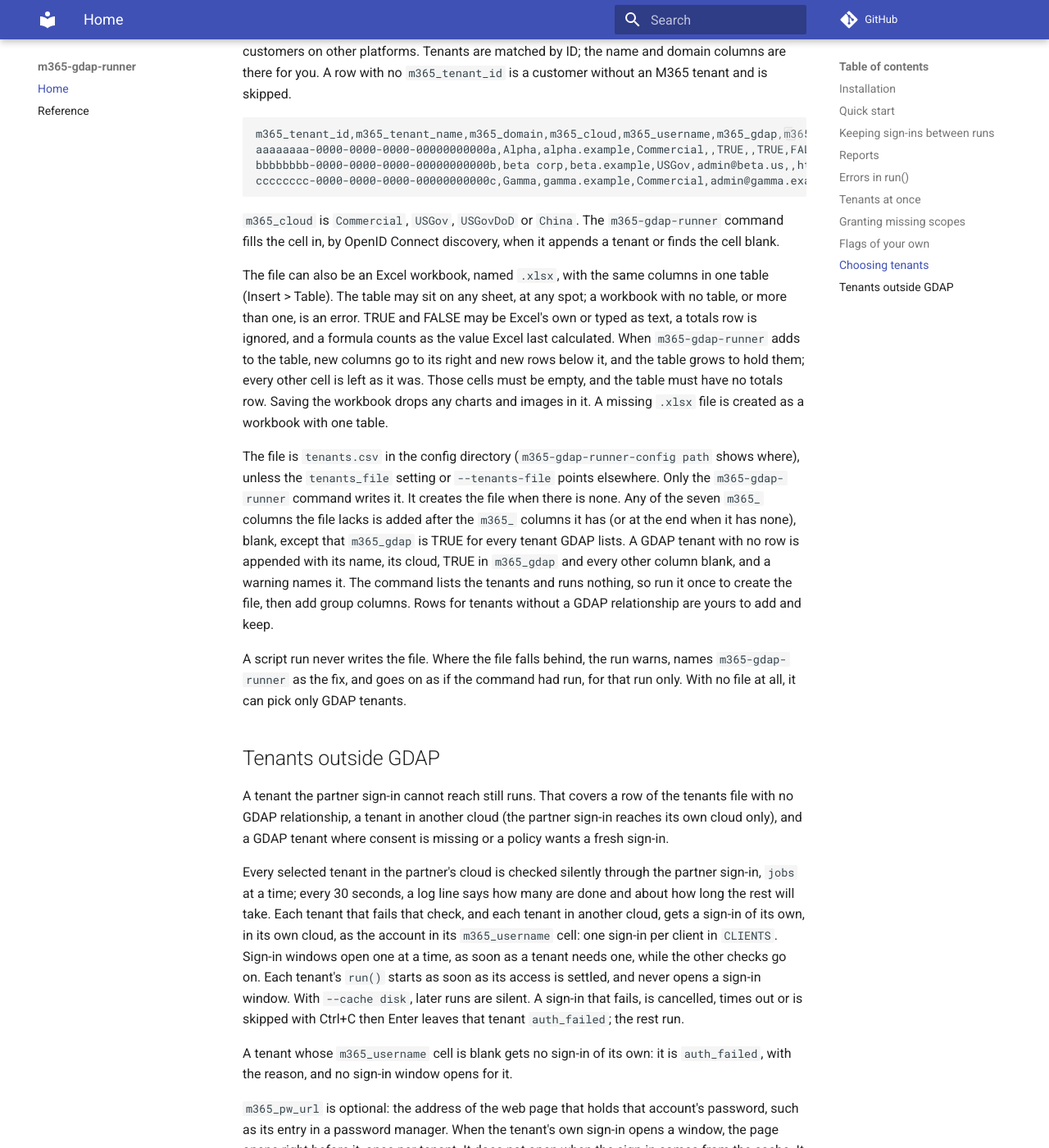
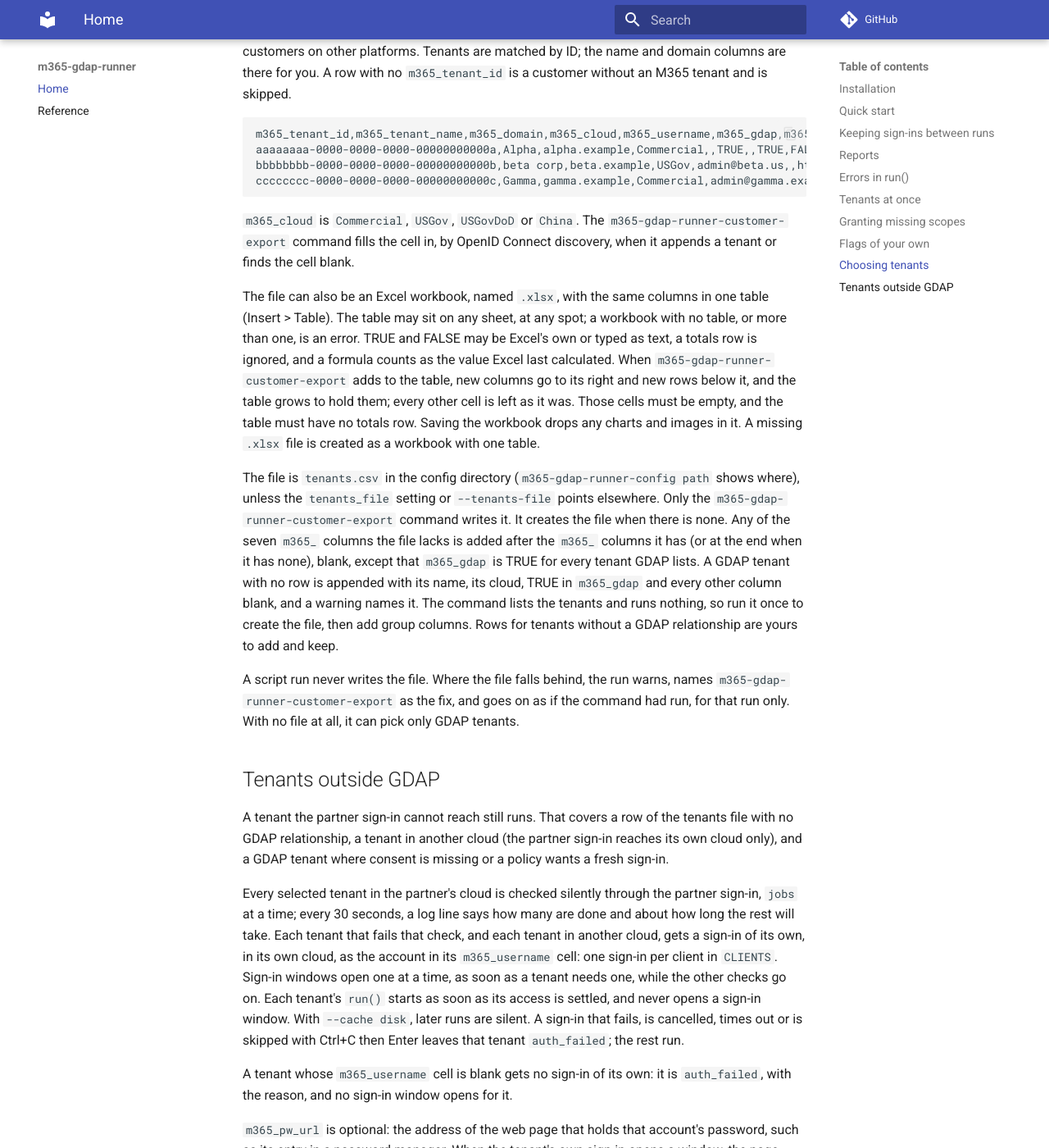
Before and after one commit to DrollRobot/m365-gdap-runner, an MkDocs documentation site: the page built from docs/index.md, in a window 1280 px wide and 1400 px high, scrolled down 4220 px. Shown: the whole window at 82% size. Built offline with MkDocs 1.6.1 and Material for MkDocs 9.7.7, drawn with Linux system fonts in a browser that asks for light colours; comment, search, counter and statistics services are not loaded; some of the changed text lies outside the part shown.

Commit message:
feat(tenants): rename m365-gdap-runner to m365-gdap-runner-customer-export
The command's name now says what it does: it exports the GDAP
customers into the tenants file. Every message and page that names it
follows.

Co-Authored-By: Claude Opus 5.5 <noreply@anthropic.com>

````diff
--- a/docs/index.md
+++ b/docs/index.md
@@ -11,7 +11,7 @@ the work for one tenant and its own reports.
 ```bash
 uv tool install git+https://github.com/DrollRobot/m365-gdap-runner.git
 m365-gdap-runner-config init      # asks for the partner tenant and your sign-in name
-m365-gdap-runner                  # creates tenants.csv; add TRUE/FALSE group columns
+m365-gdap-runner-customer-export  # creates tenants.csv; add TRUE/FALSE group columns
 ```
 
 Scripts do not need this install: each one names the library in its header, and `uv run`
@@ -196,32 +196,32 @@ bbbbbbbb-0000-0000-0000-00000000000b,beta corp,beta.example,USGov,admin@beta.us,
 cccccccc-0000-0000-0000-00000000000c,Gamma,gamma.example,Commercial,admin@gamma.example,FALSE,,FALSE,TRUE,1003
 ```
 
-`m365_cloud` is `Commercial`, `USGov`, `USGovDoD` or `China`. The `m365-gdap-runner`
-command fills the cell in, by OpenID Connect discovery, when it appends a tenant or finds the
-cell blank.
+`m365_cloud` is `Commercial`, `USGov`, `USGovDoD` or `China`. The
+`m365-gdap-runner-customer-export` command fills the cell in, by OpenID Connect discovery,
+when it appends a tenant or finds the cell blank.
 
 The file can also be an Excel workbook, named `.xlsx`, with the same columns in one table
 (Insert > Table). The table may sit on any sheet, at any spot; a workbook with no table, or
 more than one, is an error. TRUE and FALSE may be Excel's own or typed as text, a totals row
-is ignored, and a formula counts as the value Excel last calculated. When `m365-gdap-runner`
-adds to the table, new columns go to its right and new rows below it, and the table grows to
-hold them; every other cell is left as it was. Those cells must be empty, and the table must
-have no totals row. Saving the workbook drops any charts and images in it. A missing `.xlsx`
-file is created as a workbook with one table.
+is ignored, and a formula counts as the value Excel last calculated. When
+`m365-gdap-runner-customer-export` adds to the table, new columns go to its right and new rows
+below it, and the table grows to hold them; every other cell is left as it was. Those cells
+must be empty, and the table must have no totals row. Saving the workbook drops any charts
+and images in it. A missing `.xlsx` file is created as a workbook with one table.
 
 The file is `tenants.csv` in the config directory (`m365-gdap-runner-config path` shows
 where), unless the `tenants_file` setting or `--tenants-file` points elsewhere. Only the
-`m365-gdap-runner` command writes it. It creates the file when there is none. Any of the
-seven `m365_` columns the file lacks is added after the `m365_` columns it has (or at the end
-when it has none), blank, except that `m365_gdap` is TRUE for every tenant GDAP lists. A GDAP
-tenant with no row is appended with its name, its cloud, TRUE in `m365_gdap` and every other
-column blank, and a warning names it. The command lists the tenants and runs nothing, so run
-it once to create the file, then add group columns. Rows for tenants without a GDAP
-relationship are yours to add and keep.
+`m365-gdap-runner-customer-export` command writes it. It creates the file when there is none.
+Any of the seven `m365_` columns the file lacks is added after the `m365_` columns it has (or
+at the end when it has none), blank, except that `m365_gdap` is TRUE for every tenant GDAP
+lists. A GDAP tenant with no row is appended with its name, its cloud, TRUE in `m365_gdap` and
+every other column blank, and a warning names it. The command lists the tenants and runs
+nothing, so run it once to create the file, then add group columns. Rows for tenants without
+a GDAP relationship are yours to add and keep.
 
 A script run never writes the file. Where the file falls behind, the run warns, names
-`m365-gdap-runner` as the fix, and goes on as if the command had run, for that run only.
-With no file at all, it can pick only GDAP tenants.
+`m365-gdap-runner-customer-export` as the fix, and goes on as if the command had run, for
+that run only. With no file at all, it can pick only GDAP tenants.
 
 ## Tenants outside GDAP
 
--- a/pyproject.toml
+++ b/pyproject.toml
@@ -56,7 +56,7 @@ constraint-dependencies = [
 azure-auth = { git = "https://github.com/DrollRobot/azure-auth.git", tag = "v0.6.1" }
 
 [project.scripts]
-m365-gdap-runner = "m365_gdap_runner.cli:list_tenants"
+m365-gdap-runner-customer-export = "m365_gdap_runner.cli:list_tenants"
 m365-gdap-runner-config = "m365_gdap_runner.config.cli:main"
 
 [tool.pytest.ini_options]
````
Also changed, not shown: CHANGELOG.md (+6 -5 lines), README.md (+1 -1 lines), 5 other files.
